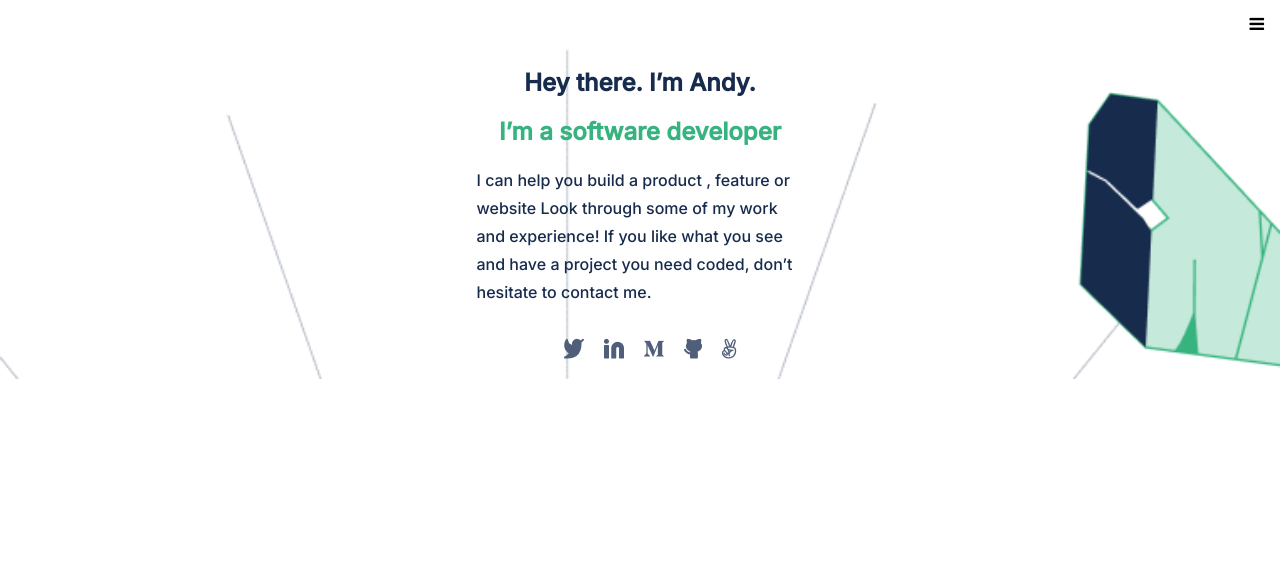
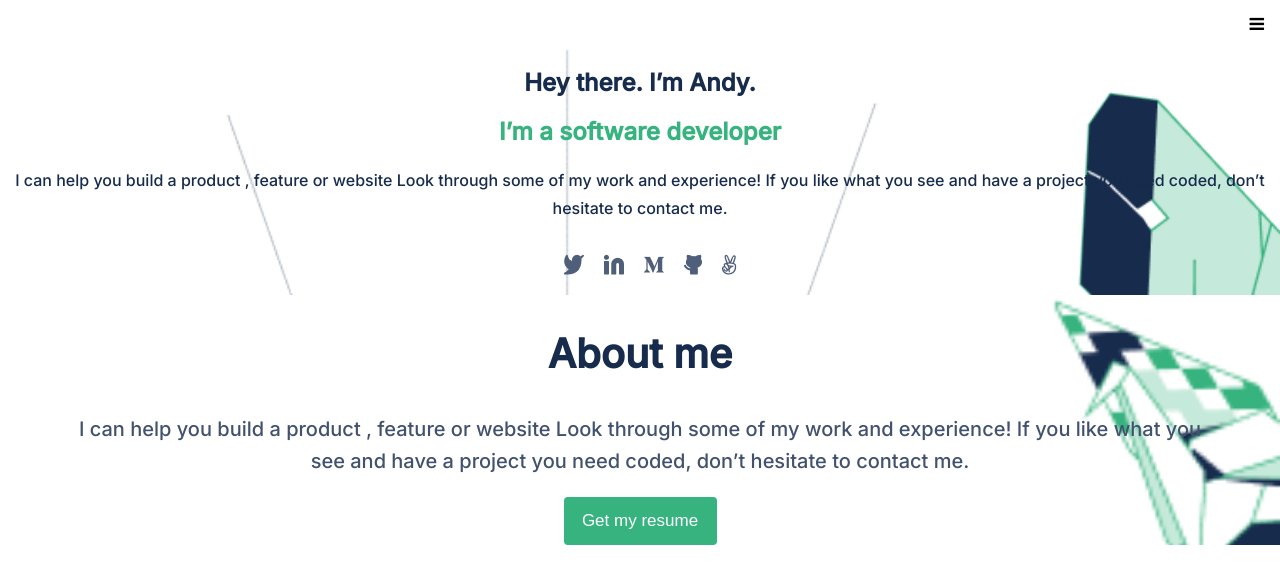
Before and after one commit to Dachrono/Portfolio-setup-and-mobile-first, a website: page index.html in a window 1280 px wide. Drawn offline with Linux system fonts and the light colour scheme.

Commit message:
About feature finalized

```diff
--- a/index.html
+++ b/index.html
@@ -47,11 +47,17 @@
 
     </section>
 
-    <section>
+    <section class="About">
 
-        <div class="Grid">
+        <div>
+            <h1>About me</h1>
+            <p>I can help you build a product , feature or website Look
+               through some of my work and experience! If you like what
+               you see and have a project you need coded, don’t hesitate
+               to contact me.</p>
+            <button>Get my resume</button>
+        </div>
 
-        </div>
 
     </section>
 
--- a/style.css
+++ b/style.css
@@ -41,14 +41,14 @@ body {
   width: 100%;
   background-image: url(Pics/Background.png);
   background-size: 100%;
+  background-repeat: no-repeat;
   display: flex;
   flex-direction: column;
   align-items: center;
 }
 
-h1,
-h2,
-h3 {
+.title h1,
+.title h2 {
   text-align: center;
 }
 
@@ -62,8 +62,8 @@ h3 {
 
 #c {
   color: #172b4d;
+  text-align: center;
   line-height: 28px;
-  width: 327px;
 }
 
 ul {
@@ -102,5 +102,47 @@ li {
   #c {
     font-size: 20px;
     font-weight: 400;
+    width: 327px;
   }
 }
+
+.About {
+  background-image: url(Pics/Background2.png);
+  background-size: 100%;
+  background-repeat: no-repeat;
+  display: flex;
+  text-align: center;
+  flex-direction: column;
+}
+
+.About h1 {
+  color: #172b4d;
+  text-align: center;
+  font-weight: 700;
+  font-size: 40px;
+  line-height: 52px;
+}
+
+.About p {
+  width: 90%;
+  padding-left: 5%;
+  color: #42526e;
+  text-align: center;
+  font-weight: 400;
+  font-size: 20px;
+  line-height: 32px;
+}
+
+.About button {
+  padding: 12px;
+  gap: 10px;
+  background-color: #36b37f;
+  font-weight: 500;
+  font-size: 17px;
+  line-height: 24px;
+  border-radius: 4px;
+  border: 0;
+  width: 153px;
+  height: 48px;
+  color: white;
+}
```
Also changed, not shown: Pics/Background2.png (added).
